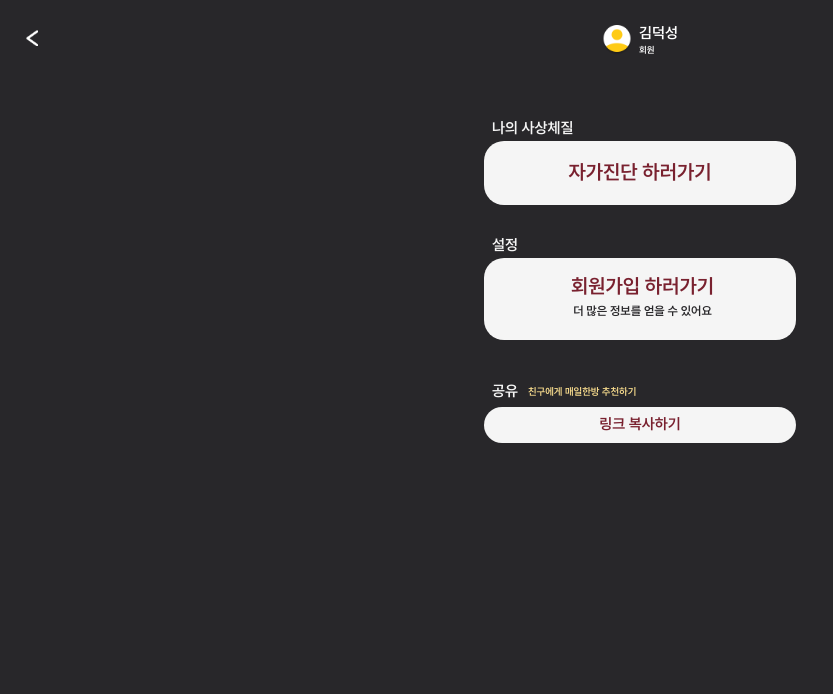
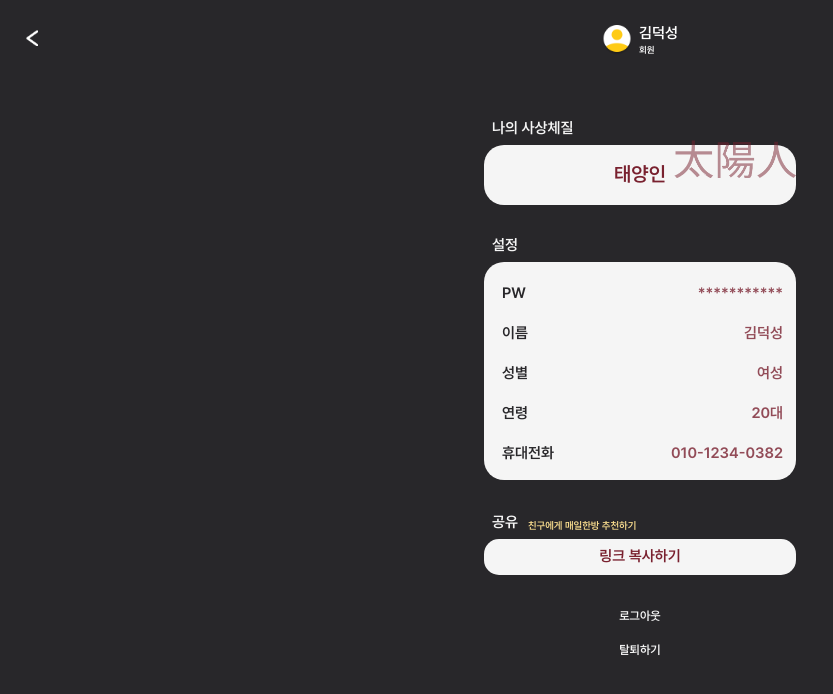
Before and after one commit to Meow-and-Meow/DailyOriental-FE, a React (Create React App) app: page /mypage in a window 1280 px wide. Shown: the top 694 px of the page, without its empty margins (0-833 px from the left). Built offline with nearby package versions, Linux system fonts and the light colour scheme; sample sign-in values are in the browser's storage.

Commit message:
Mod : 마이페이지 링크 공유 및 UI 수정

```diff
--- a/src/components/headerAlarm.js
+++ b/src/components/headerAlarm.js
@@ -19,7 +19,7 @@ function HeaderAlarm() {
 
   useEffect(() => {
     // 서버 연동 등을 통해 DropdownItem이 있는지 확인하는 로직
-    setHasDropdownItems(true); // 임의로 true
+    setHasDropdownItems(false); // 임의로 true
   }, []);
 
   return (
--- a/src/components/member.js
+++ b/src/components/member.js
@@ -2,6 +2,7 @@ import React, { useState, useEffect } from "react";
 import { useNavigate } from "react-router-dom";
 import * as M from "../styles/components/MemberStyle";
 
+import ModalLink from "../components/modalLink";
 import text_1 from "../img/text_1.png";
 import text_2 from "../img/text_2.png";
 import text_3 from "../img/text_3.png";
@@ -10,31 +11,37 @@ import text_4 from "../img/text_4.png";
 function Member() {
   const navigate = useNavigate();
   useEffect(() => {
-        const token = localStorage.getItem("userToken");
+    const token = localStorage.getItem("token");
   }, []);
 
-    const [message, setMessage] = useState("누르면 보여요");
+  const [message, setMessage] = useState("***********");
 
   const handleTextClick = () => {
     setMessage("hello");
   };
 
-    const handleCopyLink = () => {
-        const url = "https://dailyoriental.netlify.app/";
-        navigator.clipboard
-            .writeText(url)
-            .then(() => {
-                alert("링크가 복사되었습니다!");
-            })
-            .catch((error) => {
-                console.error("링크 복사 실패:", error);
-            });
+  const [isModalOpen, setIsModalOpen] = useState(false);
+  const [isModalVisible, setIsModalVisible] = useState(false);
+
+  const openModal = () => {
+    // 클립보드에 링크 복사
+    navigator.clipboard.writeText("https://dailyoriental.netlify.app/");
+
+    setIsModalOpen(true);
+    setIsModalVisible(true);
+  };
+
+  const closeModal = () => {
+    setIsModalVisible(false);
+    setTimeout(() => {
+      setIsModalOpen(false);
+    }, 400); // 400ms 후에 모달 상태를 false로 설정
   };
 
   const handleLogout = () => {
     const confirmLogout = window.confirm("접속한 기기에서 로그아웃하시겠습니까?");
     if (confirmLogout) {
-            localStorage.removeItem("userToken");
+      localStorage.removeItem("token");
       navigate("/join");
       alert("로그아웃 되었습니다.");
     }
@@ -44,7 +51,7 @@ function Member() {
     const confirmWithdraw = window.confirm("정말 탈퇴하시겠습니까?");
     if (confirmWithdraw) {
       //탈퇴 api
-            localStorage.removeItem("userToken");
+      localStorage.removeItem("token");
       alert("탈퇴가 완료되었습니다.");
       navigate("/");
     }
@@ -72,19 +79,19 @@ function Member() {
           </M.content>
           <M.content>
             <M.sub_title>이름</M.sub_title>
-                        <M.text>누르면 보여요</M.text>
+            <M.text>김덕성</M.text>
           </M.content>
           <M.content>
             <M.sub_title>성별</M.sub_title>
-                        <M.text>누르면 보여요</M.text>
+            <M.text>여성</M.text>
           </M.content>
           <M.content>
             <M.sub_title>연령</M.sub_title>
-                        <M.text>누르면 보여요</M.text>
+            <M.text>20대</M.text>
           </M.content>
           <M.content style={{ marginBottom: "14px" }}>
             <M.sub_title>휴대전화</M.sub_title>
-                        <M.text>누르면 보여요</M.text>
+            <M.text>010-1234-0382</M.text>
           </M.content>
         </M.sub_container>
       </M.container>
@@ -95,23 +102,21 @@ function Member() {
             style={{
               display: "flex",
               color: "#F7DB8D",
-                            height: "24px",
               fontFamily: "Pretendard",
               fontWeight: "600",
               fontSize: "10px",
               lineHeight: "11.93px",
               marginLeft: "10px",
               textAlign: "center",
-                            alignItems: "center",
+              alignItems: "flex-end",
             }}
           >
             친구에게 매일한방 추천하기
           </p>
         </M.title>
-                <M.btn onClick={handleCopyLink}>링크 복사하기</M.btn>
+        <M.btn onClick={openModal}>링크 복사하기</M.btn>
+        {isModalOpen && <ModalLink onClose={closeModal} isModalVisible={isModalVisible} />}
       </M.container>
-            <M.other_func style={{ marginTop: "33px" }}>개인정보 처리 방침</M.other_func>
-            <M.other_func>-</M.other_func>
       <M.other_func onClick={handleLogout}>로그아웃</M.other_func>
       <M.other_func onClick={handleWithdraw}>탈퇴하기</M.other_func>
     </>
--- a/src/components/nonMember.js
+++ b/src/components/nonMember.js
@@ -1,6 +1,8 @@
-import React from "react";
+import React, { useState } from "react";
 import { useNavigate } from "react-router-dom";
 import * as M from "../styles/components/MemberStyle";
+
+import ModalLink from "../components/modalLink";
 
 function NonMember() {
   const navigate = useNavigate();
@@ -13,17 +15,24 @@ function NonMember() {
     navigate("/test");
   };
 
-    const handleCopyLink = () => {
-        const url = "https://dailyoriental.netlify.app/";
-        navigator.clipboard
-            .writeText(url)
-            .then(() => {
-                alert("링크가 복사되었습니다!");
-            })
-            .catch((error) => {
-                console.error("링크 복사 실패:", error);
-            });
+  const [isModalOpen, setIsModalOpen] = useState(false);
+  const [isModalVisible, setIsModalVisible] = useState(false);
+
+  const openModal = () => {
+    // 클립보드에 링크 복사
+    navigator.clipboard.writeText("https://dailyoriental.netlify.app/");
+
+    setIsModalOpen(true);
+    setIsModalVisible(true);
   };
+
+  const closeModal = () => {
+    setIsModalVisible(false);
+    setTimeout(() => {
+      setIsModalOpen(false);
+    }, 400); // 400ms 후에 모달 상태를 false로 설정
+  };
+
   return (
     <>
       <M.container style={{ marginTop: "40px" }}>
@@ -60,20 +69,20 @@ function NonMember() {
             style={{
               display: "flex",
               color: "#F7DB8D",
-                            height: "24px",
               fontFamily: "Pretendard",
               fontWeight: "600",
               fontSize: "10px",
               lineHeight: "11.93px",
               marginLeft: "10px",
               textAlign: "center",
-                            alignItems: "center",
+              alignItems: "flex-end",
             }}
           >
             친구에게 매일한방 추천하기
           </p>
         </M.title>
-                <M.btn onClick={handleCopyLink}>링크 복사하기</M.btn>
+        <M.btn onClick={openModal}>링크 복사하기</M.btn>
+        {isModalOpen && <ModalLink onClose={closeModal} isModalVisible={isModalVisible} />}
       </M.container>
     </>
   );
--- a/src/pages/Join.js
+++ b/src/pages/Join.js
@@ -20,7 +20,7 @@ function Join() {
 
   const [loginData, setLoginData] = useState({
     id: "",
-        pwd: "",
+    password: "",
   });
 
   const handleChange = (e) => {
@@ -34,11 +34,12 @@ function Join() {
   const handleSubmit = async (e) => {
     e.preventDefault();
     try {
-            const response = await axios.post("api주소/login", loginData);
+      const response = await axios.post(`${process.env.REACT_APP_API}/login`, loginData);
       console.log("Response:", response.data);
       localStorage.setItem("userToken", response.data.token);
       navigate("/main");
     } catch (error) {
+      console.log(loginData);
       console.error("로그인 에러:", error);
       window.alert("로그인에 실패했습니다. 다시 시도해주세요.");
     }
@@ -61,23 +62,11 @@ function Join() {
                   <J.login onSubmit={handleSubmit}>
                     <J.login_content style={{ marginTop: "116px" }}>
                       <J.label>ID</J.label>
-                                            <J.input
-                                                placeholder="아이디"
-                                                type="text"
-                                                name="id"
-                                                value={loginData.id}
-                                                onChange={handleChange}
-                                            ></J.input>
+                      <J.input placeholder="아이디" type="text" name="id" value={loginData.id} onChange={handleChange}></J.input>
                     </J.login_content>
                     <J.login_content>
                       <J.label>PW</J.label>
-                                            <J.input
-                                                placeholder="비밀번호"
-                                                type="password"
-                                                name="pwd"
-                                                value={loginData.pwd}
-                                                onChange={handleChange}
-                                            ></J.input>
+                      <J.input placeholder="비밀번호" type="password" name="password" value={loginData.password} onChange={handleChange}></J.input>
                     </J.login_content>
                     <J.btn type="submit" style={{ color: "#F5F5F5" }}>
                       로그인
@@ -87,17 +76,11 @@ function Join() {
                   <J.easy_login>
                     <J.login_title>간편 로그인</J.login_title>
                     <J.btn style={{ backgroundColor: "#FDDC3F" }}>
-                                            <img
-                                                src={kakao}
-                                                style={{ width: "29px", height: "29px", marginRight: "10px" }}
-                                            ></img>
+                      <img src={kakao} style={{ width: "29px", height: "29px", marginRight: "10px" }}></img>
                       카카오로 시작하기
                     </J.btn>
                     <J.btn style={{ backgroundColor: "#27D34A" }}>
-                                            <img
-                                                src={naver}
-                                                style={{ width: "22px", height: "22px", marginRight: "17px" }}
-                                            ></img>
+                      <img src={naver} style={{ width: "22px", height: "22px", marginRight: "17px" }}></img>
                       네이버로 시작하기
                     </J.btn>
                   </J.easy_login>
--- a/src/pages/MyPage.js
+++ b/src/pages/MyPage.js
@@ -10,7 +10,7 @@ function MyPage() {
   const [isLoggedIn, setIsLoggedIn] = useState(false);
 
   useEffect(() => {
-        const token = localStorage.getItem("userToken");
+    const token = localStorage.getItem("token");
     if (token) {
       setIsLoggedIn(true);
     } else {
--- a/src/pages/SignUp.js
+++ b/src/pages/SignUp.js
@@ -11,11 +11,11 @@ function SignUp() {
   const [selectedGender, setSelectedGender] = useState("");
   const [formData, setFormData] = useState({
     id: "",
-        pwd: "",
+    password: "",
     name: "",
     gender: "",
     age: "",
-        tel: "",
+    phone: "",
     reason: "",
   });
 
@@ -39,11 +39,13 @@ function SignUp() {
   const handleSubmit = async (e) => {
     e.preventDefault();
     try {
-            const response = await axios.post("api주소/signup", formData);
+      const response = await axios.post(`${process.env.REACT_APP_API}/accounts/register`, formData);
       console.log("Response:", response.data);
+      console.log(formData);
       localStorage.setItem("userData", JSON.stringify(formData));
       navigate("/join");
     } catch (error) {
+      console.log(formData);
       console.error("회원가입 에러:", error);
       window.alert("회원가입에 실패했습니다. 다시 시도해주세요.");
     }
@@ -67,55 +69,35 @@ function SignUp() {
                   <S.signup onSubmit={handleSubmit}>
                     <S.content style={{ marginTop: "73px" }}>
                       <S.label>ID</S.label>
-                                            <S.input
-                                                type="text"
-                                                name="id"
-                                                placeholder="아이디"
-                                                value={formData.id}
-                                                onChange={handleChange}
-                                            ></S.input>
+                      <S.input type="text" name="id" placeholder="아이디" value={formData.id} onChange={handleChange}></S.input>
                     </S.content>
                     <S.content>
                       <S.label>PW</S.label>
-                                            <S.input
-                                                type="password"
-                                                name="pwd"
-                                                placeholder="비밀번호"
-                                                value={formData.pwd}
-                                                onChange={handleChange}
-                                            ></S.input>
+                      <S.input type="password" name="password" placeholder="비밀번호" value={formData.password} onChange={handleChange}></S.input>
                     </S.content>
                     <S.content>
                       <S.label>이름</S.label>
-                                            <S.input
-                                                type="text"
-                                                name="name"
-                                                placeholder="이름"
-                                                value={formData.name}
-                                                onChange={handleChange}
-                                            ></S.input>
+                      <S.input type="text" name="name" placeholder="이름" value={formData.name} onChange={handleChange}></S.input>
                     </S.content>
                     <S.content>
                       <S.label>성별</S.label>
                       <S.gender name="gender">
                         <S.gender_btn
-                                                    value="male"
-                                                    onClick={() => handleGenderClick("male")}
+                          value="M"
+                          onClick={() => handleGenderClick("M")}
                           style={{
-                                                        backgroundColor:
-                                                            selectedGender === "male" ? "#79212f" : "#f5f5f5",
-                                                        color: selectedGender === "male" ? "#f5f5f5" : "#28272a",
+                            backgroundColor: selectedGender === "M" ? "#79212f" : "#f5f5f5",
+                            color: selectedGender === "M" ? "#f5f5f5" : "#28272a",
                           }}
                         >
                           남
                         </S.gender_btn>
                         <S.gender_btn
-                                                    value="female"
-                                                    onClick={() => handleGenderClick("female")}
+                          value="F"
+                          onClick={() => handleGenderClick("F")}
                           style={{
-                                                        backgroundColor:
-                                                            selectedGender === "female" ? "#79212f" : "#f5f5f5",
-                                                        color: selectedGender === "female" ? "#f5f5f5" : "#28272a",
+                            backgroundColor: selectedGender === "F" ? "#79212f" : "#f5f5f5",
+                            color: selectedGender === "F" ? "#f5f5f5" : "#28272a",
                           }}
                         >
                           여
@@ -150,13 +132,7 @@ function SignUp() {
                     </S.content>
                     <S.content>
                       <S.label>휴대전화</S.label>
-                                            <S.input
-                                                type="tel"
-                                                name="tel"
-                                                placeholder="010-0000-0000"
-                                                value={formData.tel}
-                                                onChange={handleChange}
-                                            ></S.input>
+                      <S.input type="phone" name="phone" placeholder="010-0000-0000" value={formData.phone} onChange={handleChange}></S.input>
                     </S.content>
                     <S.content>
                       <S.label>가입사유</S.label>
--- a/src/pages/Splash.js
+++ b/src/pages/Splash.js
@@ -9,7 +9,7 @@ function Splash() {
   const navigate = useNavigate();
   useEffect(() => {
     const timer = setTimeout(() => {
-            navigate("/main");
+      navigate("/join");
     }, 1500);
     return () => clearTimeout(timer);
   }, [navigate]);
--- a/src/styles/components/MemberStyle.js
+++ b/src/styles/components/MemberStyle.js
@@ -13,9 +13,8 @@ export const title = styled.div`
   display: flex;
   text-align: center;
   justify-content: start;
-    align-items: center;
   margin-left: 8px;
-    margin-bottom: 3px;
+  margin-bottom: 7px;
   font-family: "Pretendard";
   font-weight: 600;
   font-size: 15px;
@@ -119,13 +118,14 @@ export const btn = styled.div`
   width: 312px;
   height: 36px;
   box-sizing: border-box;
-    border-radius: 20px;
+  border-radius: 15px;
   background-color: #f5f5f5;
   font-family: "Pretendard";
   font-weight: 600;
   font-size: 15px;
   line-height: 17.9px;
   color: #79212f;
+  cursor: pointer;
 `;
 
 export const other_func = styled.div`
@@ -134,10 +134,12 @@ export const other_func = styled.div`
   align-items: center;
   width: 312px;
   height: 24px;
-    font-family: "Pretendard";
+  color: #f5f5f5;
+  cursor: pointer;
+
+  font-size: 12px;
   font-weight: 600;
-    font-size: 15px;
-    line-height: 17.9px;
-    color: #f5f5f5;
+  line-height: 14.32px;
+
   margin: 5px 0;
 `;
```
Lines whose indentation alone changed are shown as unchanged.
